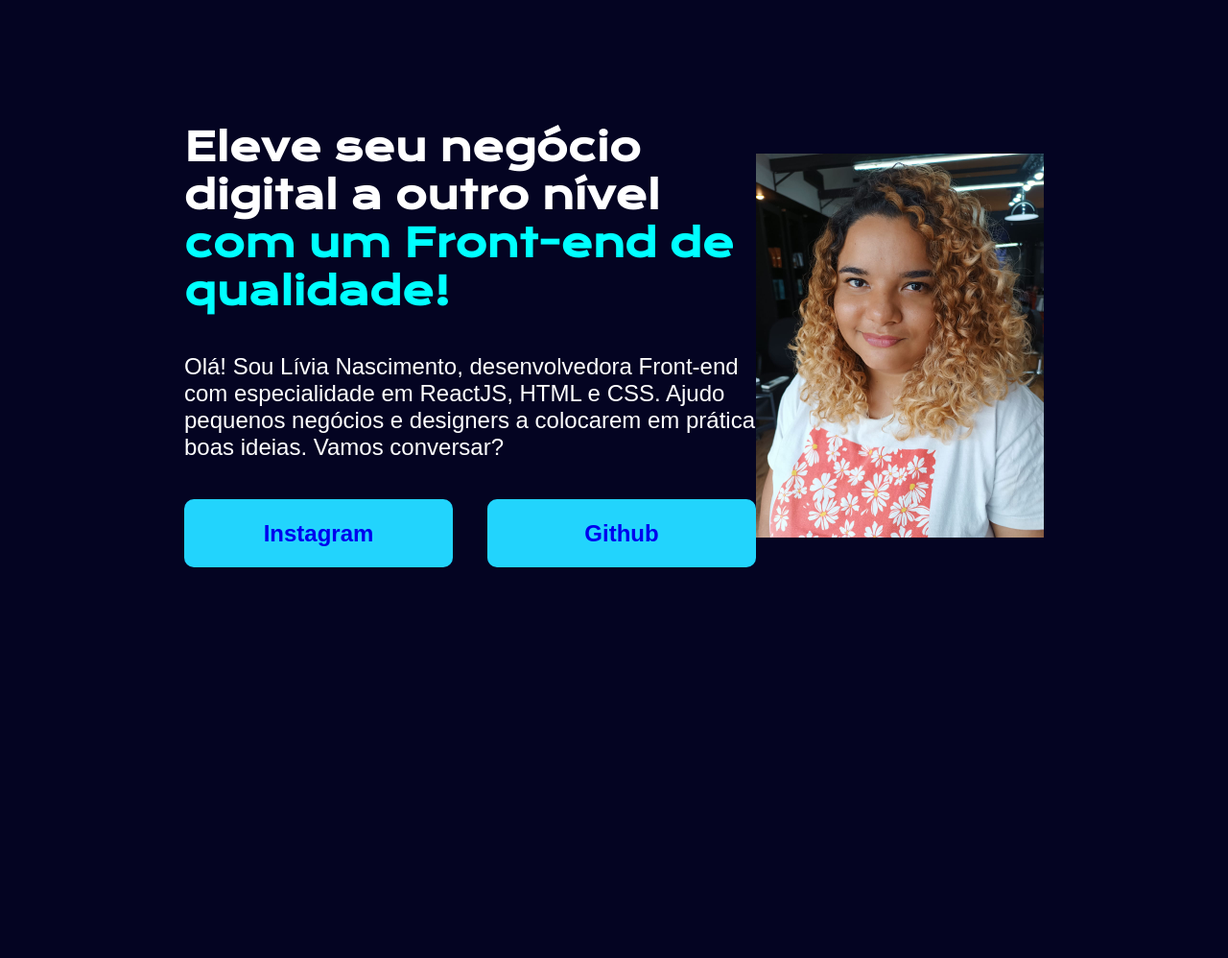
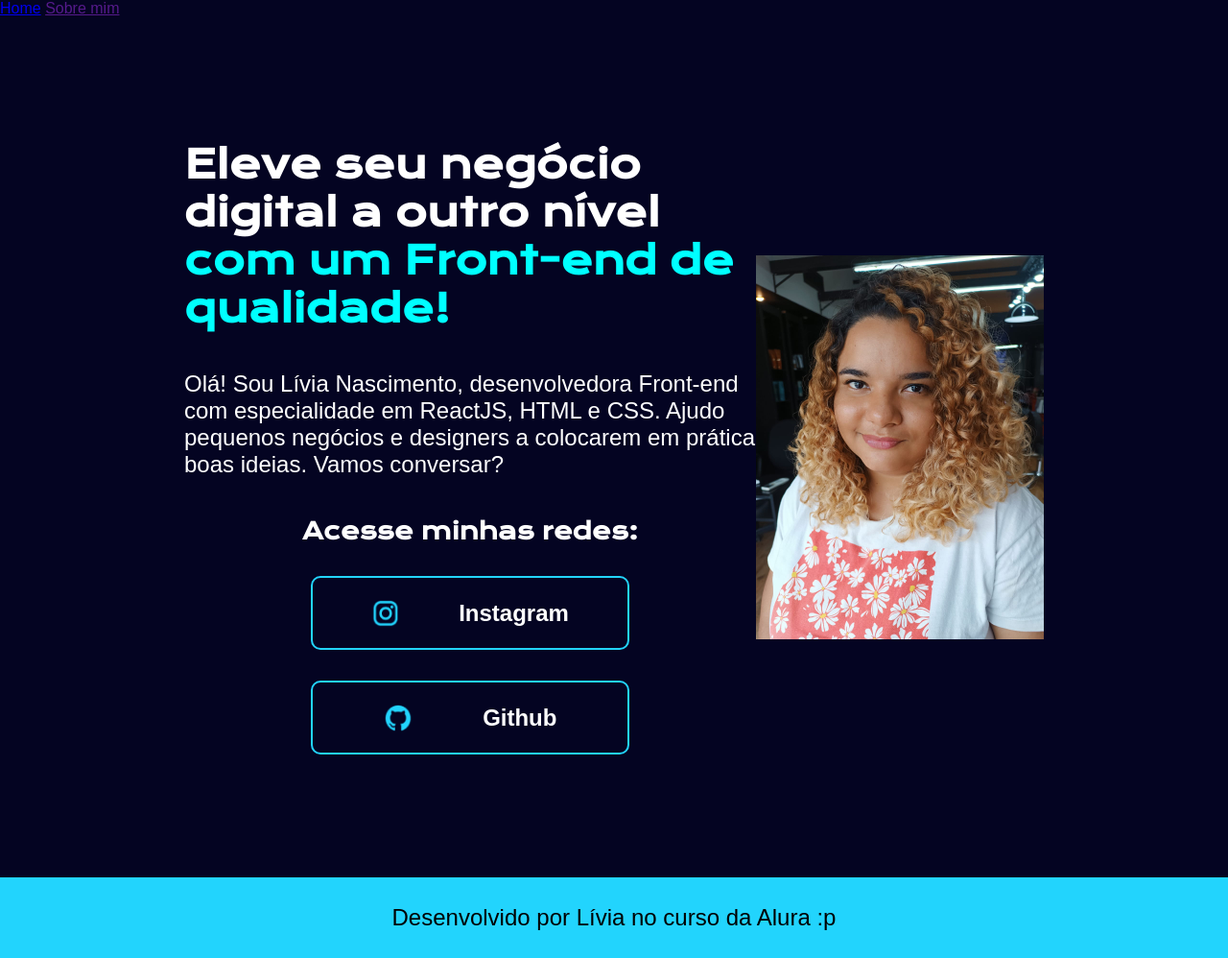
Before and after one commit to Livcrst/Cloud-Girls-Mentoring, a plain HTML site: page HTML e CSS - Ambientes de desenvolvimento, estrutura de arquivos e tags/src/page-project.html in a window 1280 px wide. Shown: the whole page at 96% size. Before the commit the page ends 928 px from the top, so only its background shows below. Drawn offline with nearby package versions, Linux system fonts and the light colour scheme.

Commit message:
update view

```diff
--- a/HTML e CSS - Ambientes de desenvolvimento, estrutura de arquivos e tags/src/page-project.html
+++ b/HTML e CSS - Ambientes de desenvolvimento, estrutura de arquivos e tags/src/page-project.html
@@ -25,6 +25,10 @@
   <body>
     <header>
       <!-- This is my header == Cabeçalho -->
+      <nav class="nav-bar">
+        <a href="#">Home</a>
+        <a href="">Sobre mim</a>
+      </nav>
     </header>
     <main class="apresentacao">
       <!-- Here, I write the princal content of my page. -->
@@ -39,8 +43,10 @@
           colocarem em prática boas ideias. Vamos conversar?
         </p>
         <div class="butons">
-            <a class="buton__link" href="https://instagram.com/livcristinna">Instagram</a>
-            <a class="buton__link" href="https://github.com/LivCrst">Github</a>
+
+            <h2>Acesse minhas redes:</h2>
+            <a class="buton__link" href="https://instagram.com/livcristinna"> <img src="/HTML e CSS - Ambientes de desenvolvimento, estrutura de arquivos e tags/Assets-aula2-curso3-html-e-css-main/assets/instagram.png" alt="">Instagram</a>
+            <a class="buton__link" href="https://github.com/LivCrst"> <img src="/HTML e CSS - Ambientes de desenvolvimento, estrutura de arquivos e tags/Assets-aula2-curso3-html-e-css-main/assets/github.png" alt="">Github</a>
         </div>
       </section>
       <img
@@ -50,6 +56,7 @@
     </main>
     <footer>
       <!-- This my Footer; -->
+      <p>Desenvolvido por Lívia no curso da Alura :p</p>
     </footer>
   </body>
 </html>
--- a/HTML e CSS - Ambientes de desenvolvimento, estrutura de arquivos e tags/stylles/stylle.css
+++ b/HTML e CSS - Ambientes de desenvolvimento, estrutura de arquivos e tags/stylles/stylle.css
@@ -7,7 +7,7 @@ body{
 
 }
 .apresentacao{
-    margin: 10% 15%;
+    padding: 10% 15%;
     display: flex;
     align-items: center;
     justify-content: space-between;
@@ -36,24 +36,57 @@ main p{
 }
 .butons{
     display: flex;
+    flex-direction: column;
     align-items: center;
     justify-content: space-between;
+
+    gap: 32px;
+}
+.butons h2{
+    color: white;
+    font-size: 24px;
+
+    font-family: 'Krona One', sans-serif;
 }
 .buton__link{
 
 
-    background-color: #22D4FD ;
-    width: 280px;
+    /* background-color: #22D4FD ; */
+    color: white;
+    width: 328px;
     text-align: center;
     text-decoration: none;
+    border: 2px solid #22D4FD; ;
     border-radius: 10px;
     font-size: 24px;
     font-weight: bold;
     padding: 21.5px 0;
 
+    display: flex;
 
+    align-items: center;
+    justify-content: space-evenly;
+
+
+}
+.buton__link img{
+    width: 30px;
+    height: 30px;
+}
+.buton__link:hover {
+    background-color: #272727;
 }
 main img{
     width: 300px;
     height: 400;
 }
+footer{
+    /* margin: 28px; */
+    padding: 28px;
+    text-align: center;
+    font-size: 24px;
+    font-weight: 400;
+    font-family: 'Monteserrat',sans-serif;
+    background-color: #22D4FD;
+
+}
```
Also changed, not shown: HTML e CSS - Ambientes de desenvolvimento, estrutura de arquivos e tags/Assets-aula2-curso3-html-e-css-main/assets/Imagem.png (added), HTML e CSS - Ambientes de desenvolvimento, estrutura de arquivos e tags/Assets-aula2-curso3-html-e-css-main/assets/github.png (added), HTML e CSS - Ambientes de desenvolvimento, estrutura de arquivos e tags/Assets-aula2-curso3-html-e-css-main/assets/instagram.png (added), HTML e CSS - Ambientes de desenvolvimento, estrutura de arquivos e tags/Assets-aula2-curso3-html-e-css-main/assets/linkedin.png (added), HTML e CSS - Ambientes de desenvolvimento, estrutura de arquivos e tags/Assets-aula2-curso3-html-e-css-main/assets/twitch.png (added), HTML e CSS - Ambientes de desenvolvimento, estrutura de arquivos e tags/Assets-aula2-curso3-html-e-css-main/assets/twitter-novo.png (added), HTML e CSS - Ambientes de desenvolvimento, estrutura de arquivos e tags/Assets-aula2-curso3-html-e-css-main/assets/twitter.png (added).
